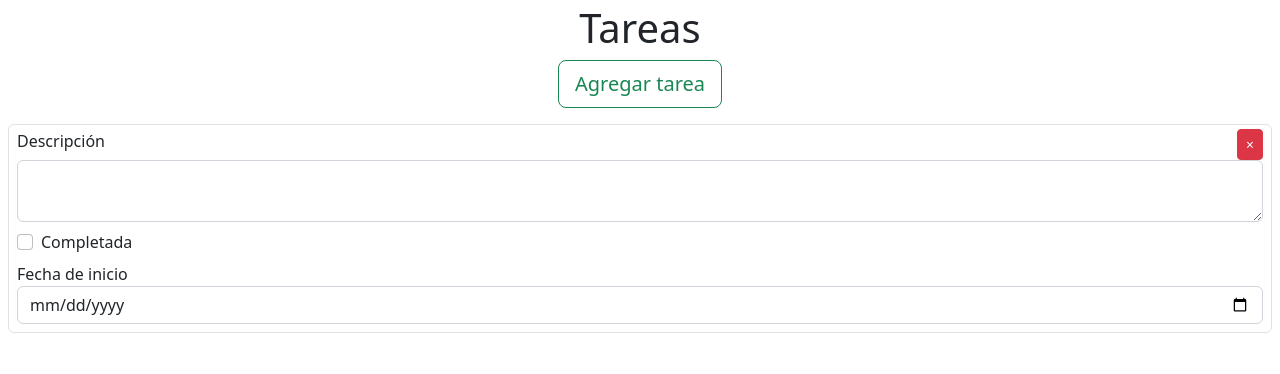
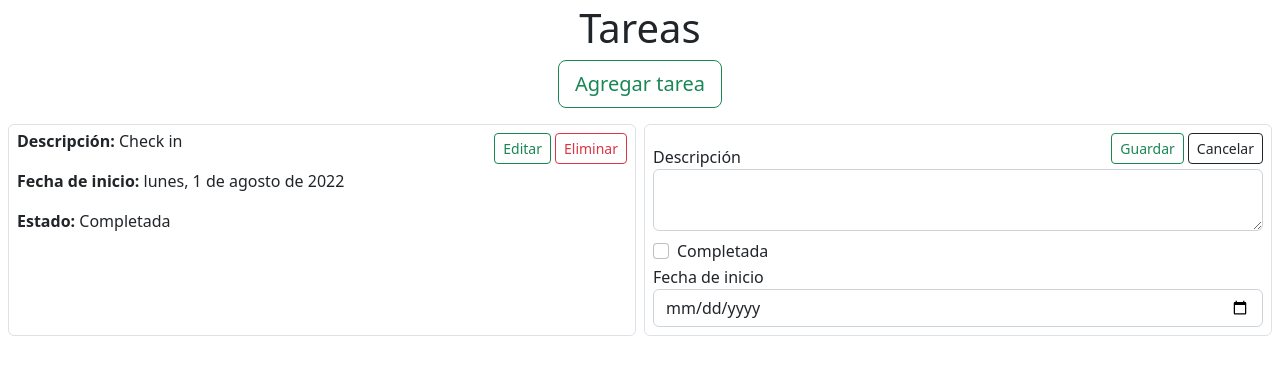
Before and after one commit to FiestaSpider/todo, an Angular app: page / in a window 1280 px wide. Both pictures are taken after a click on the button "Agregar tarea". Shown: the top 374 px of the page. Built offline with nearby package versions, Linux system fonts and the light colour scheme.

Commit message:
validacion

```diff
--- a/src/app/app.component.html
+++ b/src/app/app.component.html
@@ -8,11 +8,29 @@
   </div>
   <div id="todo-container" class="row">
     <div *ngFor="let todo of todos" class="border rounded col mx-1 px-2 pt-1 pb-2 mb-3">
-      <app-todo
-        [description]="todo.description"
-        [completed]="todo.completed"
-        [date]="todo.date"
-        [remove]="todo.remove"></app-todo>
+      <div *ngIf="todo.editing; else elseTodo">
+        <app-todo
+          [description]="todo.description"
+          [completed]="todo.completed"
+          [date]="todo.date"
+          (todoCancelEvent)="cancelTodo(todo)"
+          (todoUpdateEvent)="updateTodo(todo, $event)"
+        ></app-todo>
+      </div>
+      <ng-template #elseTodo>
+        <div class="position-relative">
+          <div class="position-absolute top-0 end-0 mt-1">
+            <button type="button" (click)="todo.editing = true" class="btn btn-sm btn-outline-success me-1">Editar</button>
+            <button type="button" (click)="todos.splice(todos.indexOf(todo), 1)" class="btn btn-sm btn-outline-danger">Eliminar</button>
+          </div>
+          <p><span class="fw-bold">Descripción:</span> {{ todo.description }}</p>
+          <p><span class="fw-bold">Fecha de inicio:</span> {{ todo.formatDate() }}</p>
+          <p>
+            <span class="fw-bold">Estado:</span>
+            {{ (todo.completed ? 'Completada' : 'Pendiente') }}
+          </p>
+        </div>
+      </ng-template>
     </div>
   </div>
 </div>
--- a/src/app/app.component.ts
+++ b/src/app/app.component.ts
@@ -1,4 +1,14 @@
 import { Component } from '@angular/core';
+
+class Todo {
+  description = '';
+  completed = false;
+  date = '';
+  editing = true;
+  formatDate() {
+    return new Date(this.date + ' 00:00:00').toLocaleDateString('es-MX', { dateStyle: 'full' });
+  }
+}
 
 @Component({
   selector: 'app-root',
@@ -6,21 +16,26 @@ import { Component } from '@angular/core';
   styleUrls: ['./app.component.css']
 })
 export class AppComponent {
-  todos = [] as {
-    description: string;
-    completed: boolean;
-    date: string;
-    remove: () => void;
-  }[];
+  todos = [
+    Object.assign(new Todo(), {
+      description: 'Check in',
+      completed: true,
+      date: '2022-08-01',
+      editing: false
+    })
+  ] as Todo[];
   addTodo() {
-    const todo = {
-      description: '',
-      completed: false,
-      date: '',
-      remove: () => {
-        this.todos.splice(this.todos.indexOf(todo), 1);
-      }
-    };
-    this.todos.push(todo)
+    this.todos.push(new Todo());
+  }
+  cancelTodo(old: Todo) {
+    old.editing = false;
+  }
+  updateTodo(old: Todo, next: {
+    description: string,
+    completed: boolean,
+    date: string
+  }) {
+    Object.assign(old, next);
+    old.editing = false;
   }
 }
--- a/src/app/todo.component.html
+++ b/src/app/todo.component.html
@@ -1,16 +1,43 @@
-<label class="mb-2">
+<form (ngSubmit)="updateTodo()" ngNativeValidate>
+  <div class="position-relative">
+    <div class="position-absolute top-0 end-0 mt-1">
+      <button type="submit" class="btn btn-sm btn-outline-success me-1">Guardar</button>
+      <button type="button" (click)="cancelTodo()" class="btn btn-sm btn-outline-dark">Cancelar</button>
+    </div>
+    <label class="mt-3 mb-2">
       <span class="form-label">Descripción</span>
-  <button
-    class="btn btn-sm btn-danger float-end"
-    type="button" aria-label="Close" (click)="remove()"
-  >×</button>
-  <textarea class="form-control" [(ngModel)]="description"></textarea>
+      <textarea
+        class="form-control"
+        [(ngModel)]="description" [ngModelOptions]="{standalone: true}"
+        minlength="5" required=""
+        #descriptionField="ngModel"
+      ></textarea>
+      <small class="text-danger" *ngIf="descriptionField.invalid && (descriptionField.dirty || descriptionField.touched)">
+        <div *ngIf="descriptionField.errors?.['required']">
+          La descripción es obligatoria.
+        </div>
+        <div *ngIf="descriptionField.errors?.['minlength']">
+          La descripción debe tener una longitud de por lo menos 5 caracteres.
+        </div>
+      </small>
     </label>
-<label class="form-check mb-2">
-  <input class="form-check-input" type="checkbox" [(ngModel)]="completed">
+    <label class="form-check">
+      <input class="form-check-input" type="checkbox" [(ngModel)]="completed" [ngModelOptions]="{standalone: true}">
       <span class="form-check-label">Completada</span>
     </label>
     <label>
       <span class="form-label">Fecha de inicio</span>
-  <input type="date" class="form-control" [(ngModel)]="date">
+      <input
+        type="date" class="form-control"
+        [(ngModel)]="date" [ngModelOptions]="{standalone: true}"
+        required=""
+        #dateField="ngModel"
+      >
+      <small class="text-danger" *ngIf="dateField.invalid && (dateField.dirty || dateField.touched)">
+        <div *ngIf="dateField.errors?.['required']">
+          La fecha de inicio es obligatoria.
+        </div>
+      </small>
     </label>
+  </div>
+</form>
--- a/src/app/todo.component.ts
+++ b/src/app/todo.component.ts
@@ -1,15 +1,24 @@
-import { Component, Input } from '@angular/core';
-
-function Noop() {}
-
+import { Component, Input, Output, EventEmitter } from '@angular/core';
 @Component({
   selector: 'app-todo',
   templateUrl: './todo.component.html',
   styleUrls: ['./todo.component.css']
 })
 export class TodoComponent {
-  @Input() description = '';
-  @Input() completed = false;
-  @Input() date = '';
-  @Input() remove = Noop;
+  @Input() description!: string;
+  @Input() completed!: boolean;
+  @Input() date!: string;
+  @Output() todoUpdateEvent = new EventEmitter<{
+    description: string,
+    completed: boolean,
+    date: string
+  }>();
+  @Output() todoCancelEvent = new EventEmitter();
+  cancelTodo() {
+    this.todoCancelEvent.emit();
+  }
+  updateTodo() {
+    const { description, completed, date } = this;
+    this.todoUpdateEvent.emit({ description, completed, date });
+  }
 }
```
Lines whose indentation alone changed are shown as unchanged.
